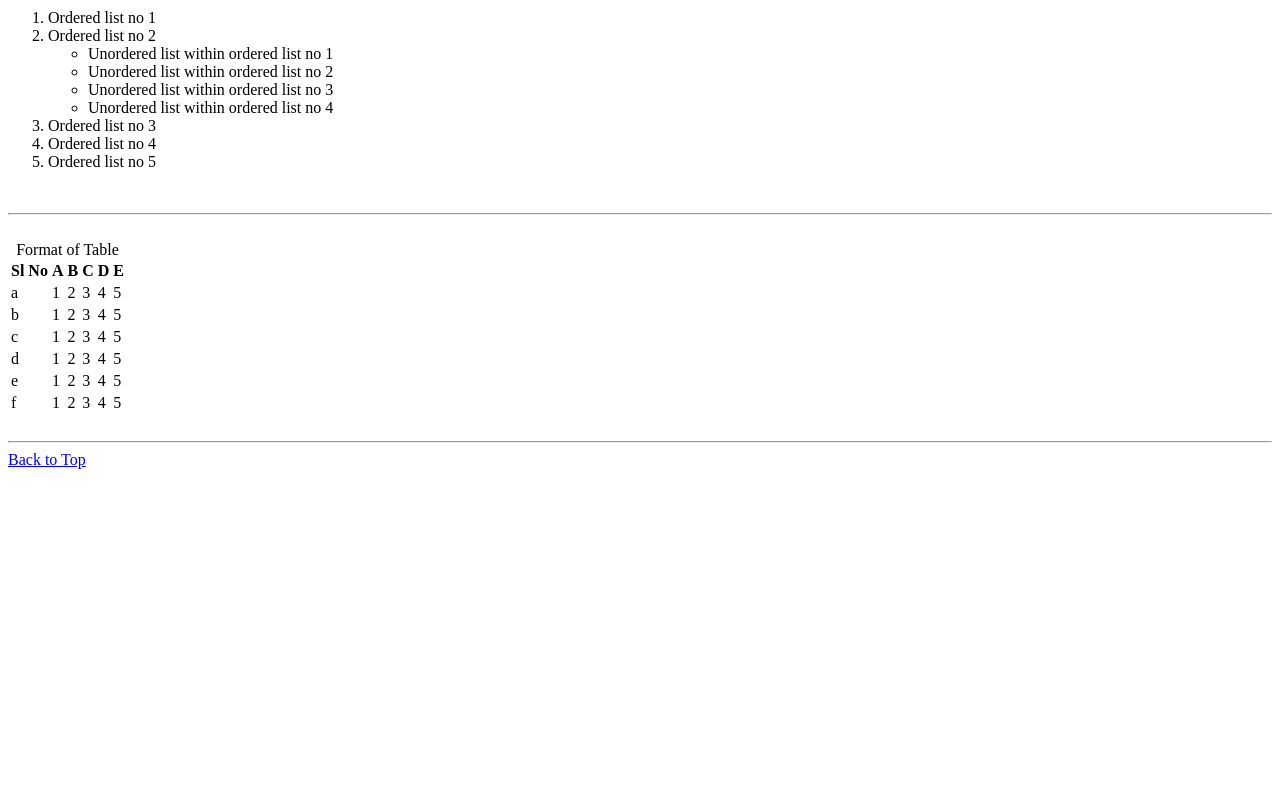
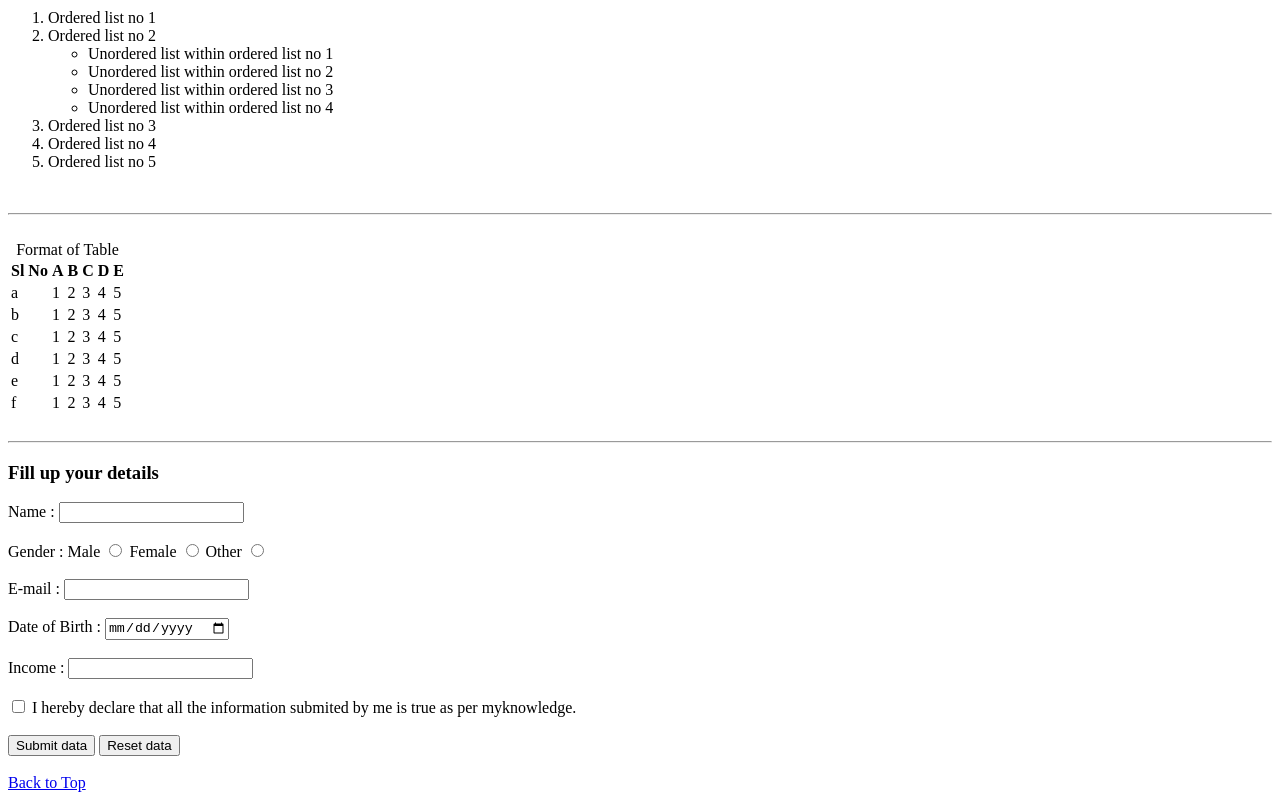
Before and after one commit to mousam-kumar/html, a plain HTML site: page index.html in a window 1280 px wide. Shown: the part 1091-1891 px from the top of the page. Before the commit the page ends 1568 px from the top, so only its background shows below. Drawn offline with Linux system fonts and the light colour scheme.

Commit message:
Added forms

```diff
--- a/index.html
+++ b/index.html
@@ -119,6 +119,41 @@
 </table>
 <br><hr>
 
+<h3>Fill up your details</h3>
+<form action="backend.php">
+    <div>
+        Name : <input type="text" name="myName">
+    </div>
+    <br>
+    <div>
+        Gender : Male <input type="radio" name="myGender"> Female <input type="radio" name="myGender"> Other <input type="radio" name="myGender">
+    </div>
+    <br>
+    <div>
+        E-mail : <input type="email" name="myEmail">
+    </div>
+    <br>
+    <div>
+        Date of Birth : <input type="date" name="myDob">
+    </div>
+    <br>
+    <div>
+        Income : <input type="number" name="myIncome">
+    </div>
+    <br>
+    <div>
+         <input type="checkbox" name="mydeclaration">  I hereby declare that all the information submited by me is true as per myknowledge.
+    </div>
+    <br>
+    <div>
+        <input type="submit" value="Submit data">
+        <input type="reset" value="Reset data">
+    </div>
+    <br>
+    <div>
+    </div>
+</form>
+
 <a href="#">Back to Top</a>
 
 </body>
```
